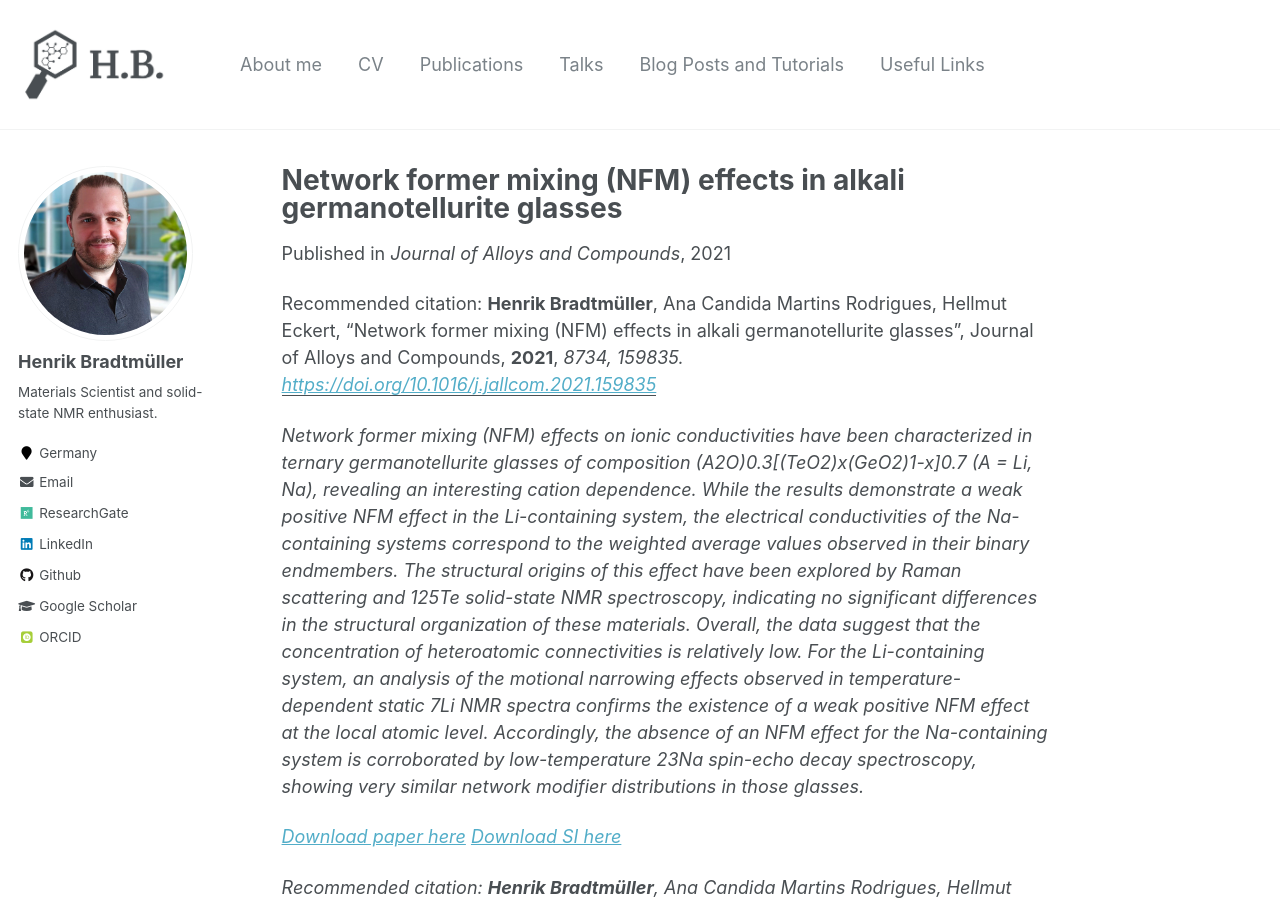
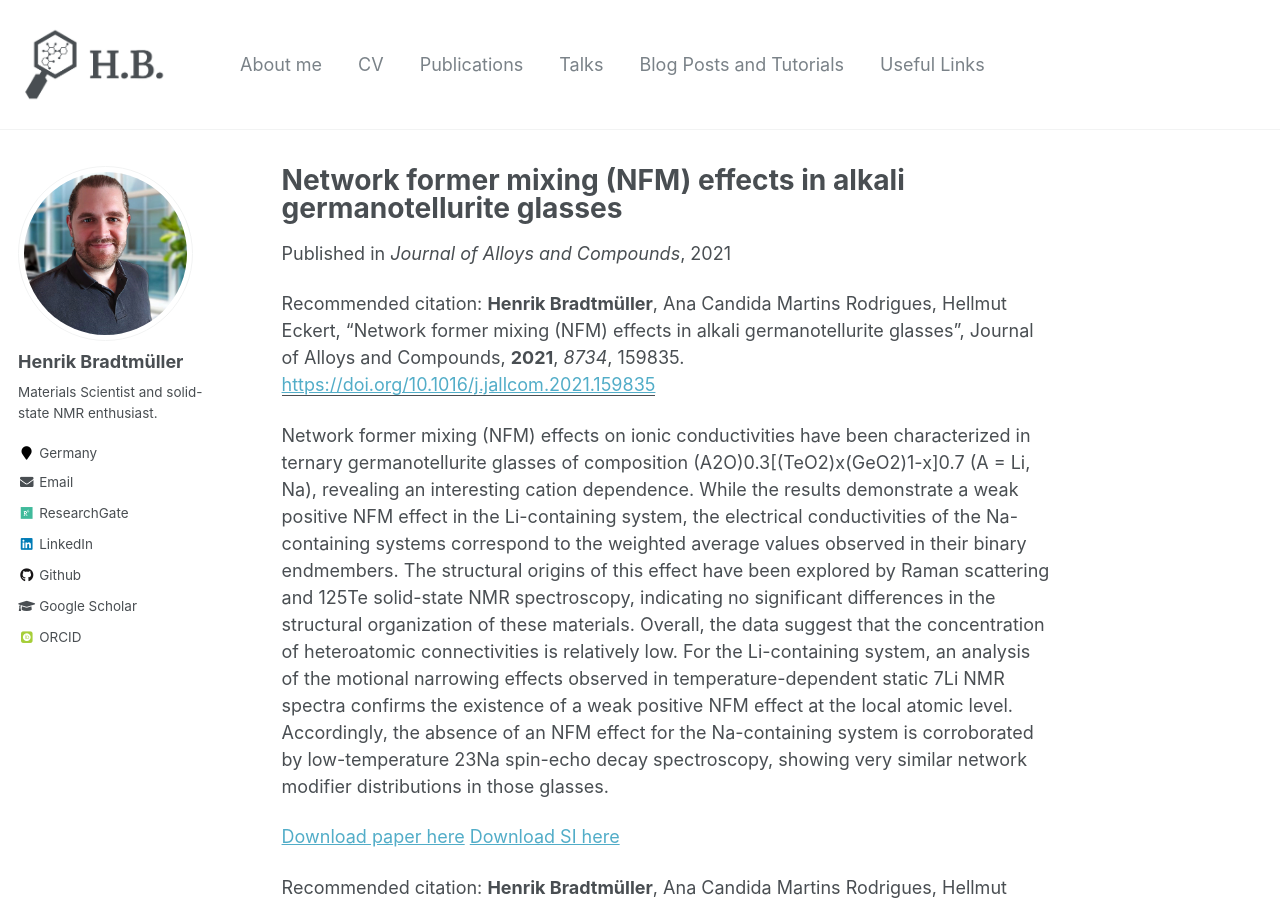
Before and after one commit to hbrmn/hbrmn.github.io, a Jekyll site: the page built from _publications/2021-04-06-Ge-Te_NMR.md, in a window 1280 px wide and 900 px high. Built offline with Jekyll 4.4.1, drawn with Linux system fonts in a browser that asks for light colours; some web fonts are replaced.

Commit message:
Update 2021-04-06-Ge-Te_NMR.md

```diff
--- a/_publications/2021-04-06-Ge-Te_NMR.md
+++ b/_publications/2021-04-06-Ge-Te_NMR.md
@@ -6,7 +6,7 @@
 date: 2021-04-06
 venue: 'Journal of Alloys and Compounds'
 paperurl: 'https://doi.org/10.1016/j.jallcom.2021.159835'
-citation: '<b>Henrik Bradtmüller</b>, Ana Candida Martins Rodrigues, Hellmut Eckert, “Network former mixing (NFM) effects in alkali germanotellurite glasses”, Journal of Alloys and Compounds, <b>2021</b>, <i>8734<i>, 159835.'
+citation: '<b>Henrik Bradtmüller</b>, Ana Candida Martins Rodrigues, Hellmut Eckert, “Network former mixing (NFM) effects in alkali germanotellurite glasses”, Journal of Alloys and Compounds, <b>2021</b>, <i>8734</i>, 159835.'
 ---
 Network former mixing (NFM) effects on ionic conductivities have been characterized in ternary germanotellurite glasses of composition (A2O)0.3[(TeO2)x(GeO2)1-x]0.7 (A = Li, Na), revealing an interesting cation dependence. While the results demonstrate a weak positive NFM effect in the Li-containing system, the electrical conductivities of the Na-containing systems correspond to the weighted average values observed in their binary endmembers. The structural origins of this effect have been explored by Raman scattering and 125Te solid-state NMR spectroscopy, indicating no significant differences in the structural organization of these materials. Overall, the data suggest that the concentration of heteroatomic connectivities is relatively low. For the Li-containing system, an analysis of the motional narrowing effects observed in temperature-dependent static 7Li NMR spectra confirms the existence of a weak positive NFM effect at the local atomic level. Accordingly, the absence of an NFM effect for the Na-containing system is corroborated by low-temperature 23Na spin-echo decay spectroscopy, showing very similar network modifier distributions in those glasses.
 
```
